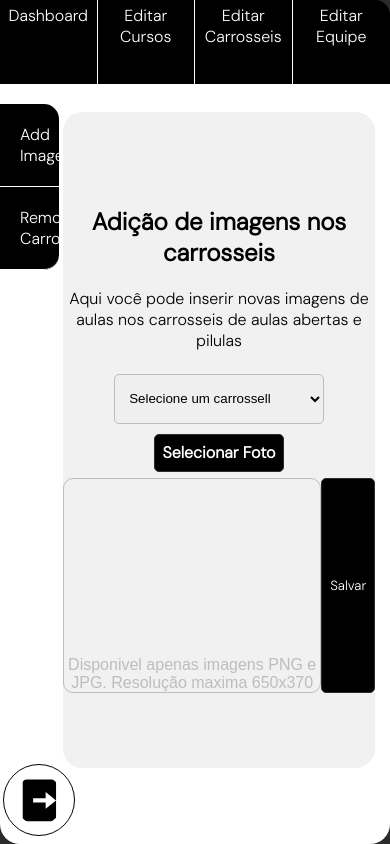
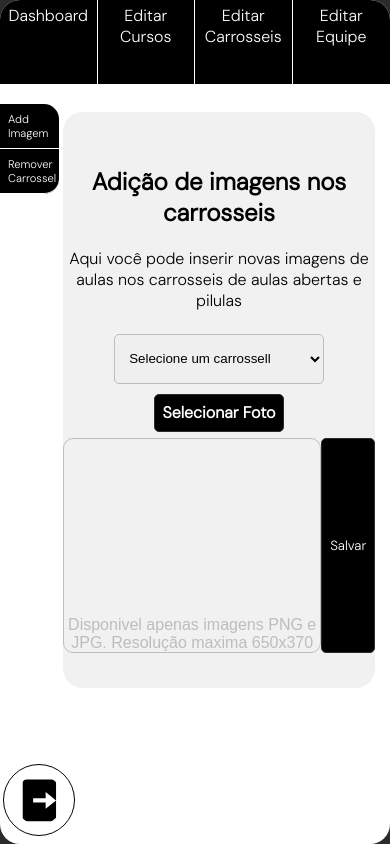
Before and after one commit to Squad13Porto/PortalAdminAngular, a plain HTML site: page editar_carrossel.html in a window 390 px wide. Drawn offline with Linux system fonts and the light colour scheme; no server answers.

Commit message:
responsividade

```diff
--- a/style/style.css
+++ b/style/style.css
@@ -290,6 +290,11 @@ div#add-imagens {
     margin-bottom: 10px;
 }
 
+.box-dashboard, .box-painel {
+    min-width: 0; /* ou um valor específico se necessário */
+    overflow: hidden; /* ou 'auto' se você quer permitir rolagem */
+}
+
 .image-preview {
     width: 100%;
     max-width: 650px;
@@ -377,6 +382,12 @@ div#add-imagens {
     overflow-y: auto;
     border: 1px solid #ccc;
 }
+.box-dashboard, .box-painel {
+    min-width: 0; /* ou um valor específico se necessário */
+    overflow: hidden; /* ou 'auto' se você quer permitir rolagem */
+    max-height: 100%;
+    overflow-y: auto;
+}
 
 
 /****************************************************************/
@@ -385,6 +396,11 @@ div#add-imagens {
 
 
 @media screen and (max-width: 1024px) {
+    .box-dashboard{
+        max-height: 100%;
+        overflow-y: auto;
+    }
+
     .box {
         width: 50%;
         height: 80%;
@@ -396,6 +412,13 @@ div#add-imagens {
     .selects{
         width: 70%;
     }
+
+    .box-painel{
+        height: 36rem;
+    }
+
+
+
 }
 
 @media screen and (max-width: 768px) {
@@ -403,6 +426,9 @@ div#add-imagens {
         width: 80%;
         height: 80%;
     }
+    .menu-lateral-item{
+        font-size: 0.7rem;
+        padding: 8px;     }
     .selects{
         width: 70%;
     }
@@ -431,5 +457,10 @@ div#add-imagens {
     svg {
         border: 1px solid black;
     }
+    .box-dashboard{
+        max-height: 100%;
+        overflow-y: auto;
+    }
+
 
 }
```
